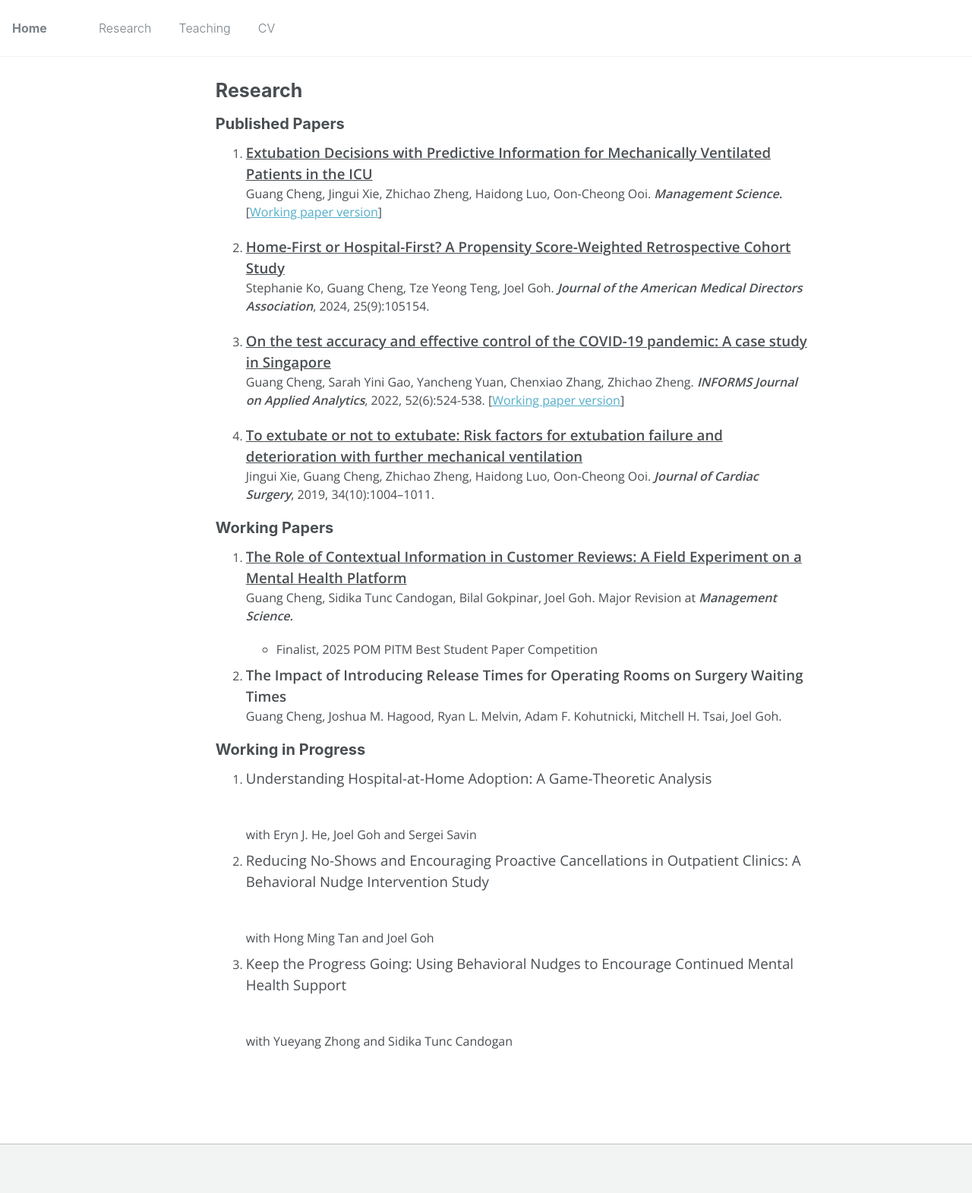
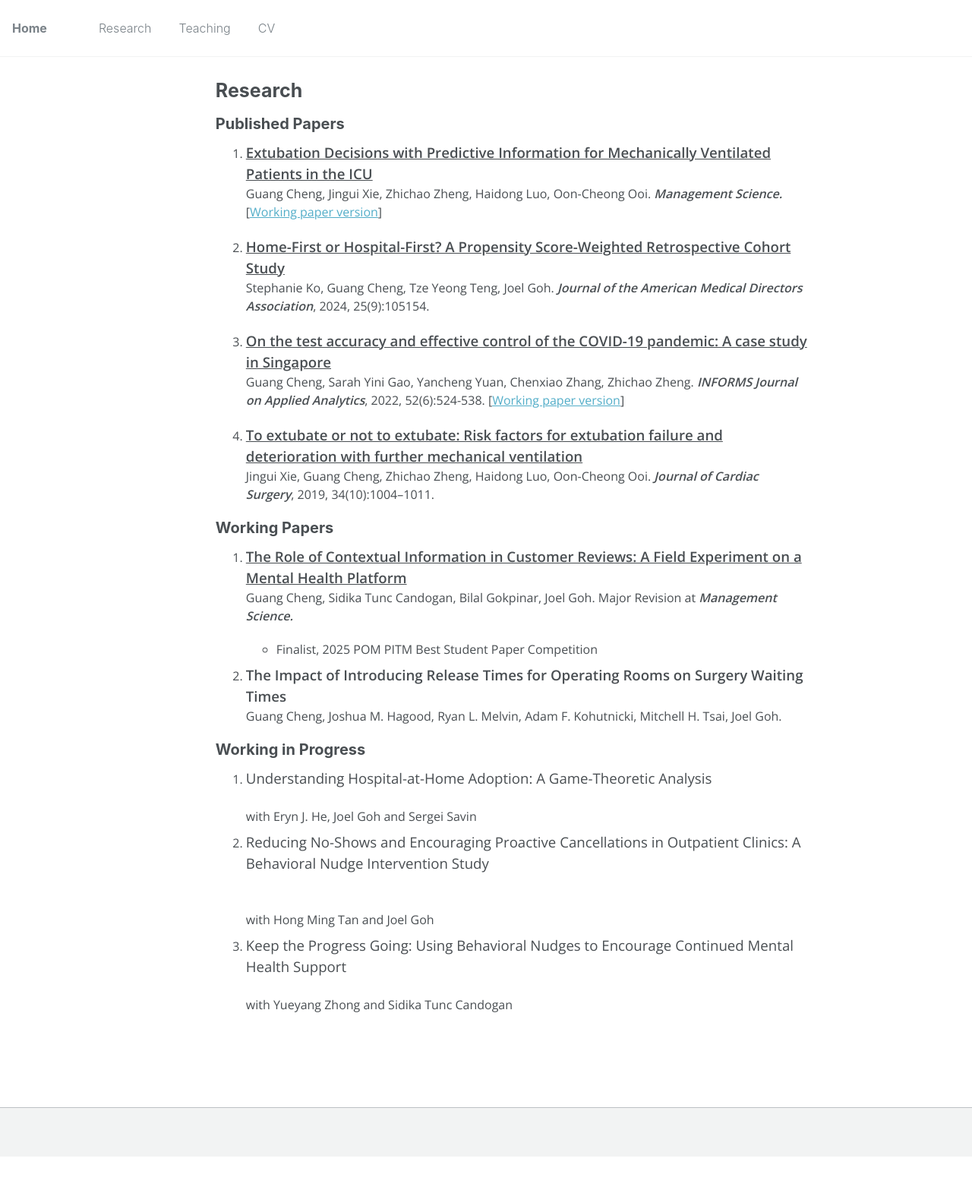
Before and after one commit to gcheng-nus/gcheng-nus.github.io, a Jekyll site: the page built from _pages/research.md, in a window 1280 px wide. Shown: the whole page at 76% size. Built offline with Jekyll 4.4.1, drawn with Linux system fonts in a browser that asks for light colours; comment, search, counter and statistics services are not loaded; after the commit the page ends 1523 px from its top, so only the background shows below that.

Commit message:
formatting

```diff
--- a/_pages/research.md
+++ b/_pages/research.md
@@ -52,13 +52,13 @@ author_profile: false
 
 <h2 style="margin-top: 1em;">Working in Progress</h2>
 <ol style="margin-top: 0em; margin-bottom: 1.2em;">
-	<li><p style="font-size: 14pt">Understanding Hospital-at-Home Adoption: A Game-Theoretic Analysis</p><br>
+	<li><p style="font-size: 14pt">Understanding Hospital-at-Home Adoption: A Game-Theoretic Analysis</p>
 	with Eryn J. He, Joel Goh and Sergei Savin</li>
 	<!--  -->
 	<li><p style="font-size: 14pt">Reducing No-Shows and Encouraging Proactive Cancellations in Outpatient Clinics: A Behavioral Nudge Intervention Study</p><br>
 	with Hong Ming Tan and Joel Goh</li>
 	<!--  -->
-	<li><p style="font-size: 14pt">Keep the Progress Going: Using Behavioral Nudges to Encourage Continued Mental Health Support</p><br>
+	<li><p style="font-size: 14pt">Keep the Progress Going: Using Behavioral Nudges to Encourage Continued Mental Health Support</p>
 	with Yueyang Zhong and Sidika Tunc Candogan</li>
 </ol>
 
```
